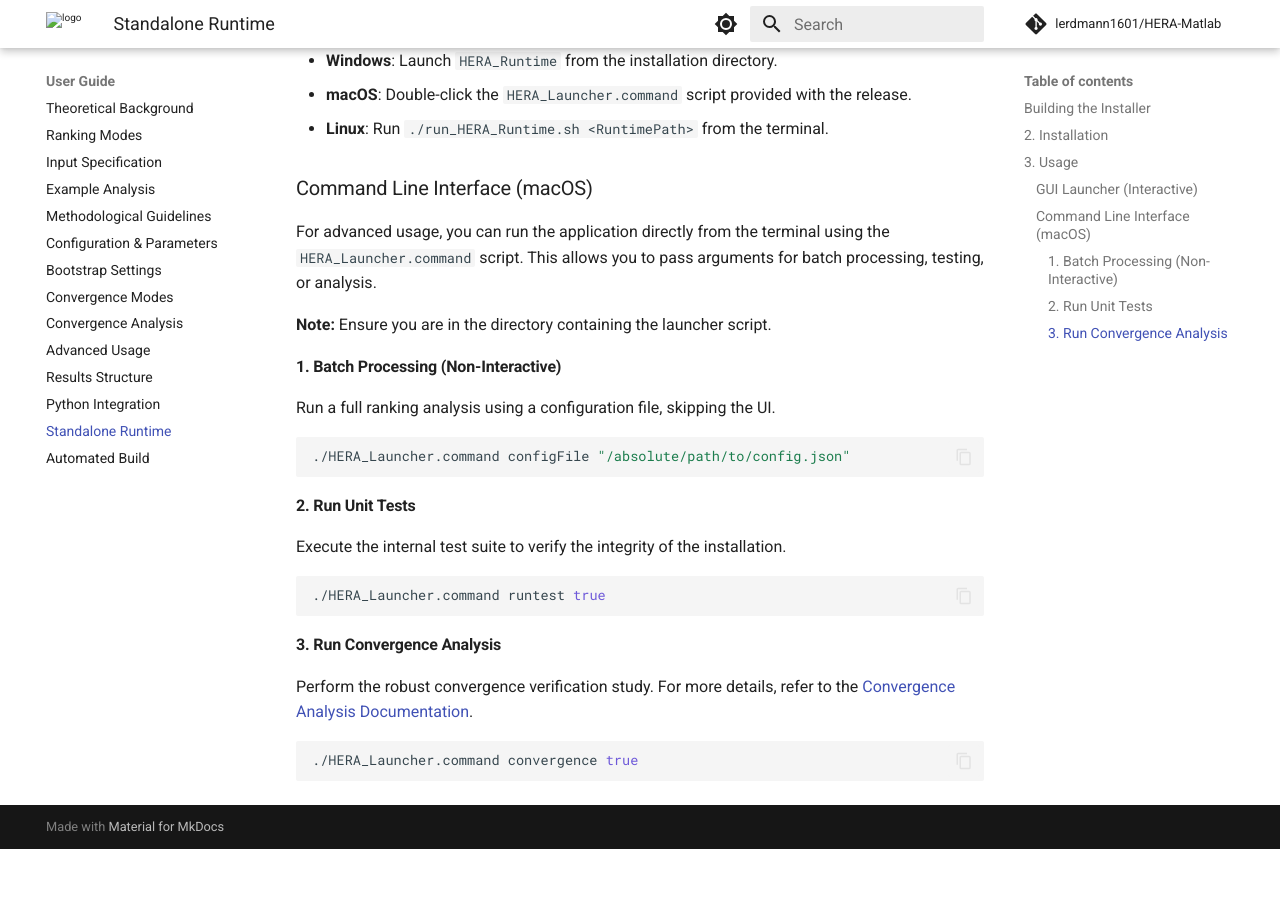
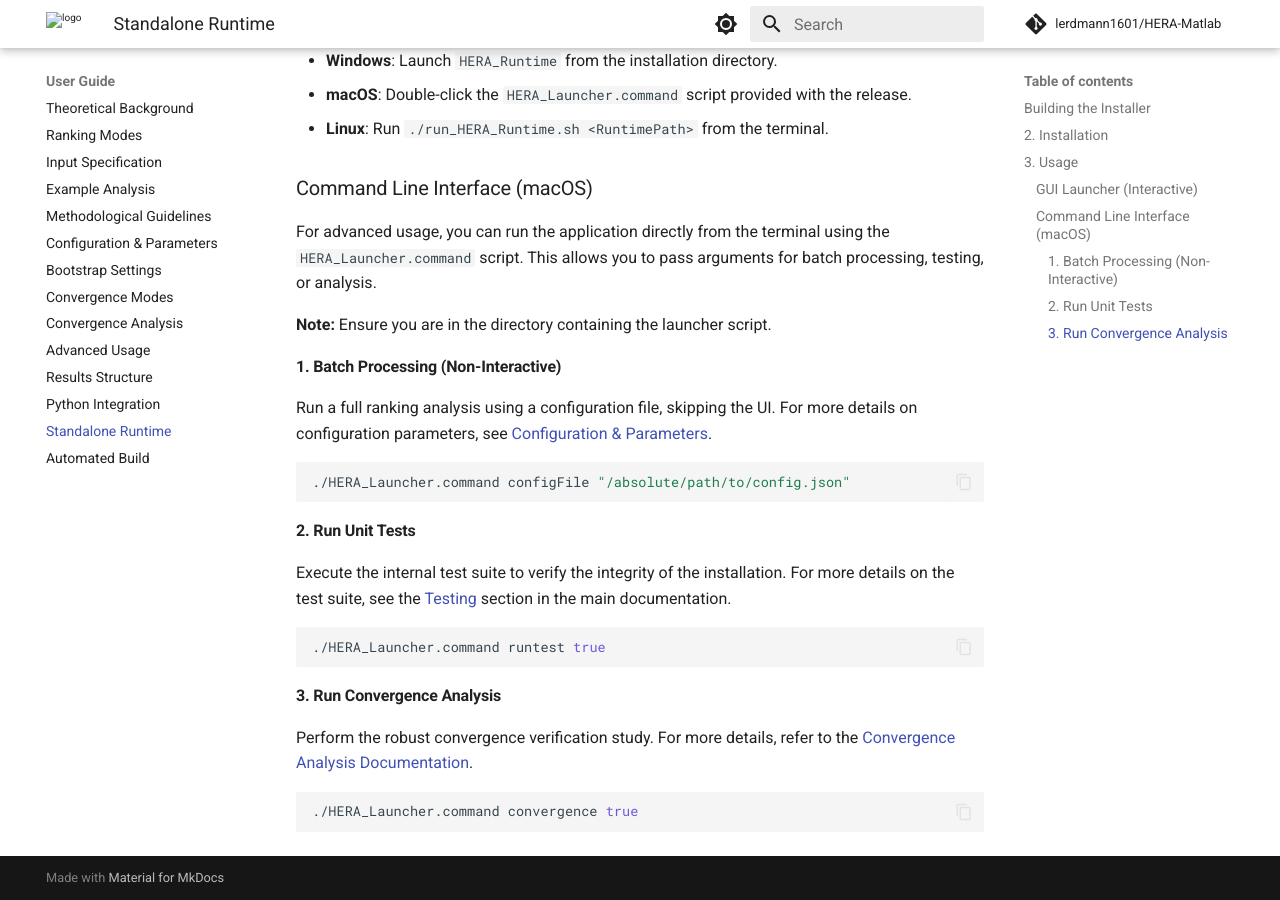
Before and after one commit to lerdmann1601/HERA-Matlab, an MkDocs documentation site: the page built from docs/Standalone_Runtime.md, in a window 1280 px wide and 900 px high, scrolled down 1163 px. Built offline with MkDocs 1.6.1 and Material for MkDocs 9.7.7, drawn with Linux system fonts in a browser that asks for light colours; comment, search, counter and statistics services are not loaded; before the commit the page ends 2012 px from its top, so only the background shows below that.

Commit message:
docs: Add links to testing and configuration documentation in Python integration and standalone runtime guides.

````diff
--- a/docs/Standalone_Runtime.md
+++ b/docs/Standalone_Runtime.md
@@ -53,6 +53,7 @@ For advanced usage, you can run the application directly from the terminal using
 #### 1. Batch Processing (Non-Interactive)
 
 Run a full ranking analysis using a configuration file, skipping the UI.
+For more details on configuration parameters, see [Configuration & Parameters](Configuration_&_Parameters.md).
 
 ```bash
 ./HERA_Launcher.command configFile "/absolute/path/to/config.json"
@@ -61,6 +62,7 @@ Run a full ranking analysis using a configuration file, skipping the UI.
 #### 2. Run Unit Tests
 
 Execute the internal test suite to verify the integrity of the installation.
+For more details on the test suite, see the [Testing](../README.md#testing) section in the main documentation.
 
 ```bash
 ./HERA_Launcher.command runtest true
````
Also changed, not shown: docs/Python_Integration.md (+1 -0 lines).
